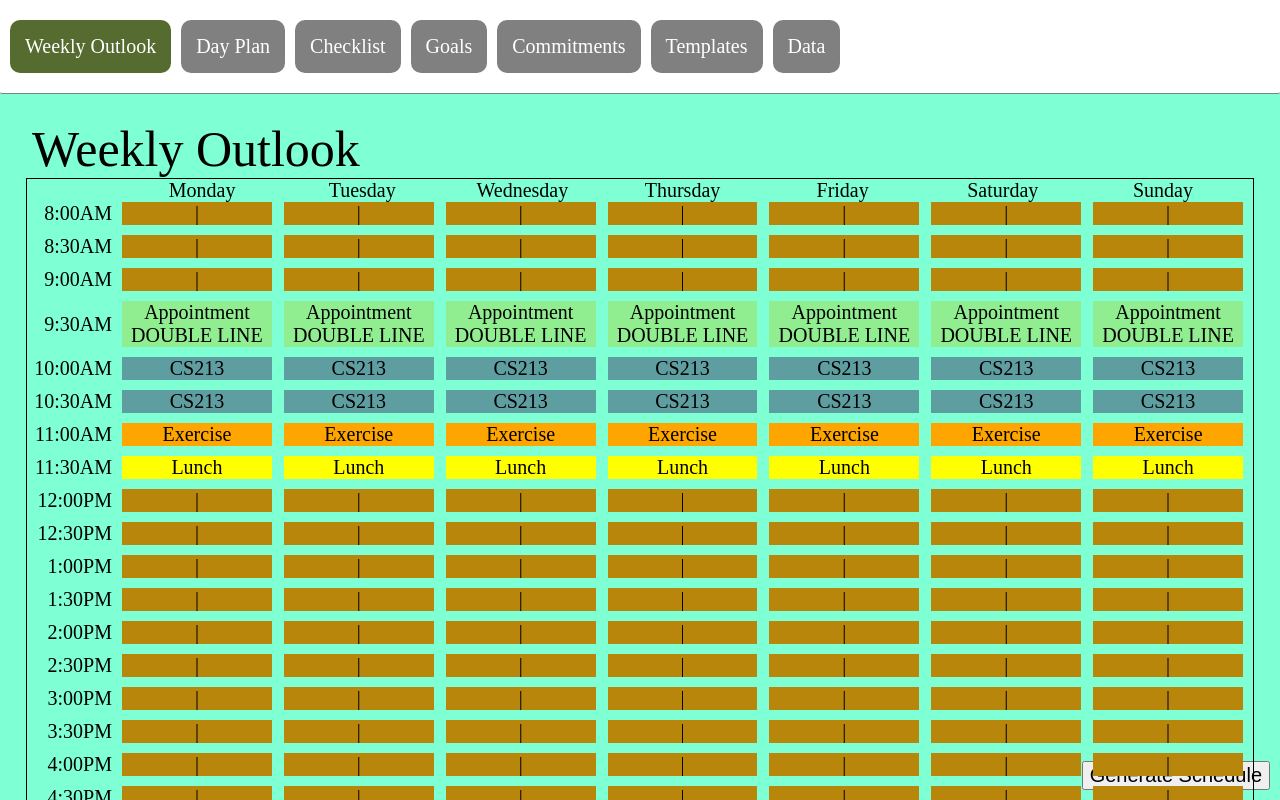
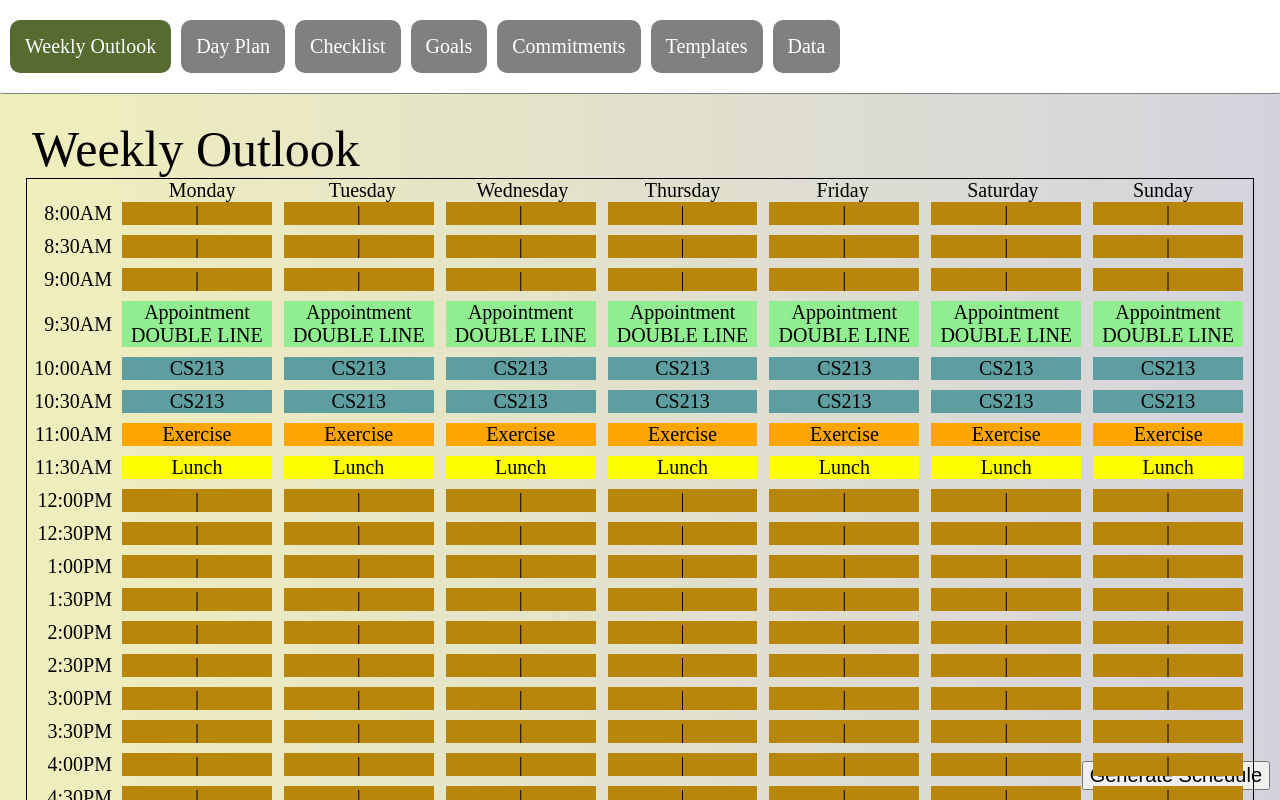
Before and after one commit to AllenZoo/Scheduler, a React (Create React App) app: page /weeklyoutlook in a window 1280 px wide. Shown: the top 800 px of the page. Built offline with nearby package versions, Linux system fonts and the light colour scheme; the HTML template or start-up script is replaced by a standard one.

Commit message:
Added gradient background

```diff
--- a/src/css/contentbody.css
+++ b/src/css/contentbody.css
@@ -1,6 +1,7 @@
 #content-body {
   position: fixed;
-  background-color: aquamarine;
+  /* background-color: aquamarine; */
+  background: linear-gradient(to right, #efefbb, #d4d3dd);
   top: 70px;
   bottom: 0px;
   right: 0;
--- a/src/css/table.css
+++ b/src/css/table.css
@@ -91,6 +91,11 @@
   width: 100%;
 }
 
+.time-table-row-time-container:nth-child(1) {
+  flex-shrink: 0;
+  flex-basis: 0;
+}
+
 .time-table-row-time-container,
 .time-table-header-padding {
   display: flex;
```
